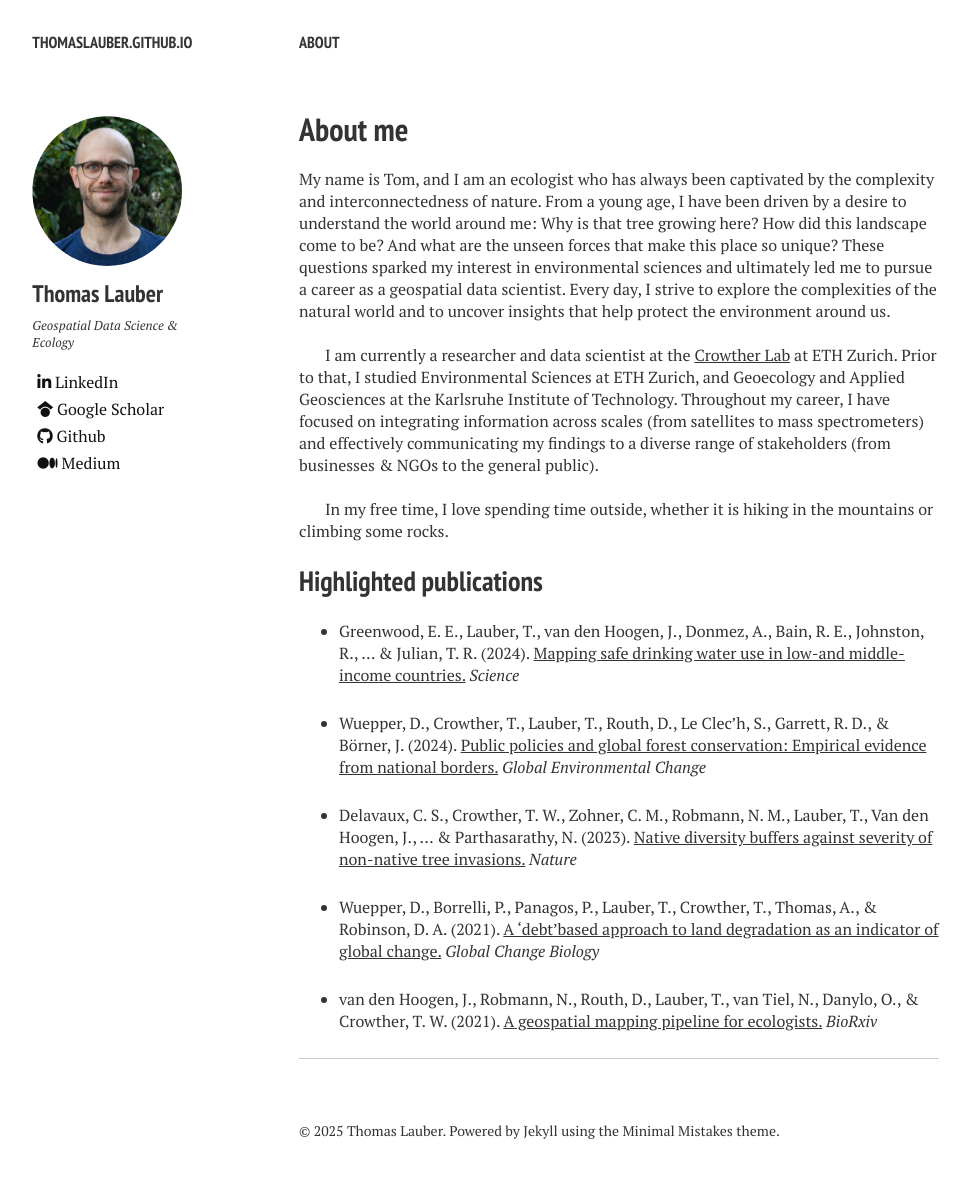
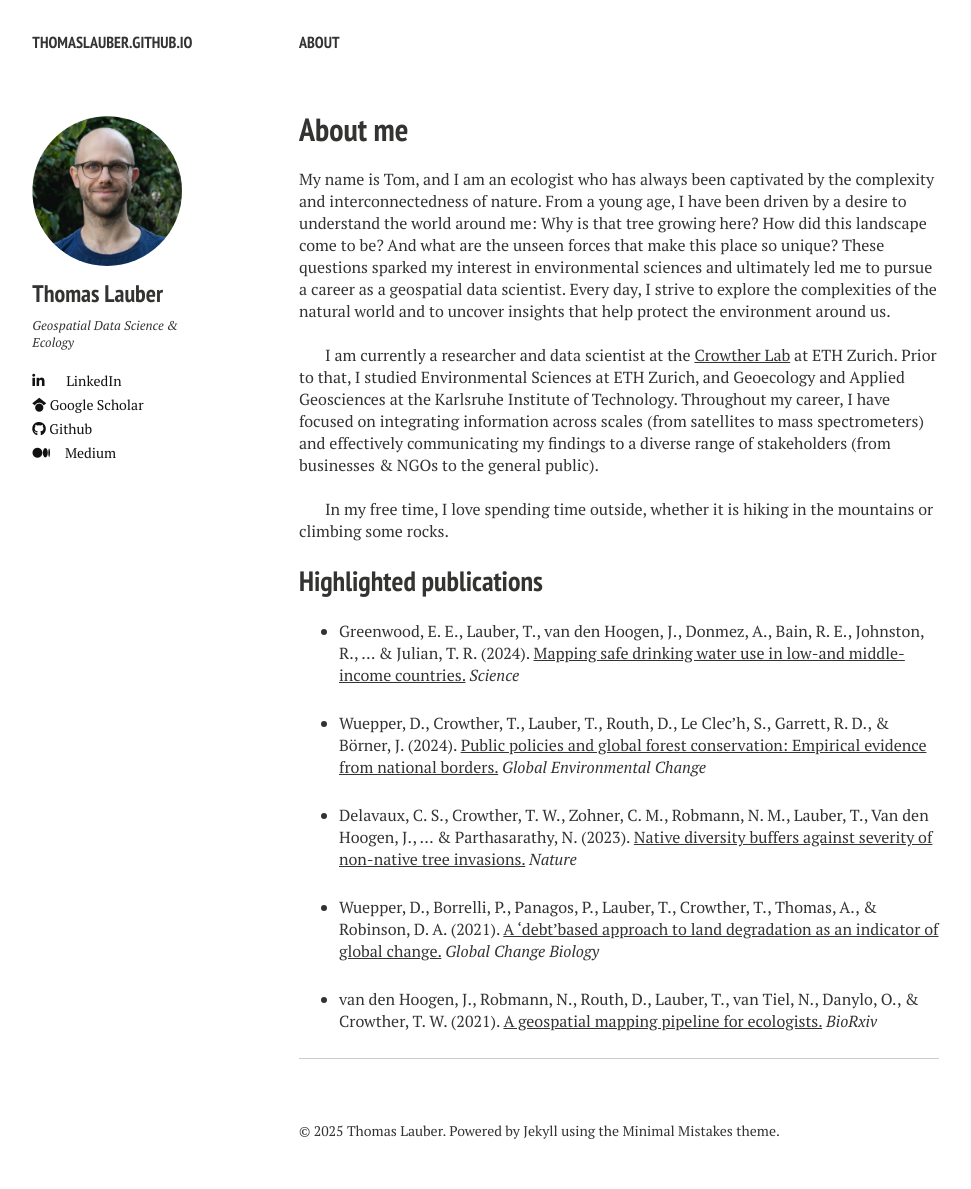
Before and after one commit to thomaslauber/thomaslauber.github.io, a Jekyll site: the page built from index.md, in a window 1280 px wide. Shown: the whole page, without its empty margins (21-992 px from the left). Built offline with Jekyll 4.4.1, drawn with Linux system fonts in a browser that asks for light colours; nearby versions of some CDN libraries.

Commit message:
Update _author-bio.html

```diff
--- a/_includes/_author-bio.html
+++ b/_includes/_author-bio.html
@@ -14,18 +14,11 @@
 <p>{{ author.bio }}</p>
 
 <style>
-  .author-social {
-    display: flex; /* Using flexbox to align items */
-    justify-content: flex-end; /* Align to the right */
-    align-items: center;  /* Vertically center the icons with the text */
-    text-decoration: none; /* Remove underline */
-    font-size: 1em; /* Slightly larger text if needed */
-    margin-bottom: 0.5em; /* Add some space between each icon-text link */
+.author-social i.fa-linkedin {
+    margin-right: 1.3em;
   }
-
-  .author-social i {
-    margin-left: 0.3em; /* Space between icon and text */
-    font-size: 1em; /* Adjust the icon size relative to text */
+.author-social i.fa-medium-m {
+    margin-right: 0.8em;
   }
 
 </style>
```
